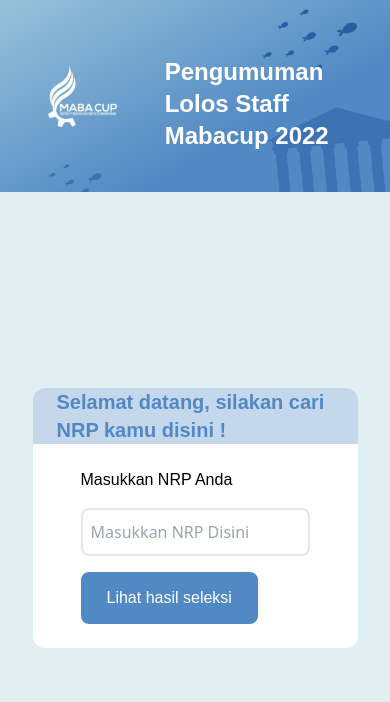
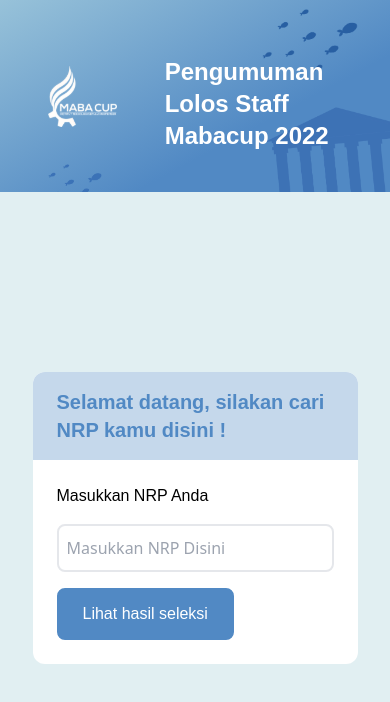
Before and after one commit to Teche-Corp/mabacup-2022-frontend, a Next.js app: page /Announcement in a window 390 px wide. Shown: the top 702 px of the page. Built offline with nearby package versions, Linux system fonts and the light colour scheme.

Commit message:
fix: fixing page announcement

```diff
--- a/pages/Announcement.jsx
+++ b/pages/Announcement.jsx
@@ -79,14 +79,14 @@
             page === 1 ? "block" : "hidden"
           } w-10/12 lg:w-1/2 h-1/2 mx-auto my-auto bg-white rounded-xl overflow-hidden`}
         >
-          <div className='bg-[#C5D8EB] h-1/3 w-full '>
-            <div className='flex items-center h-full pl-6'>
+          <div className='bg-[#C5D8EB] h-max w-full '>
+            <div className='flex items-center h-full pl-6 py-4'>
               <h1 className='text-[#5189C4] font-secondary font-bold text-xl'>
                 Selamat datang, silakan cari NRP kamu disini !
               </h1>
             </div>
           </div>
-          <div className='px-12 py-6 flex flex-col gap-4'>
+          <div className='md:px-12 px-6 py-6 flex flex-col gap-4'>
             <h1 className='font-secondary font-medium'>Masukkan NRP Anda</h1>
             <input
               onChange={(e) => setValue(e.target.value)}
```
